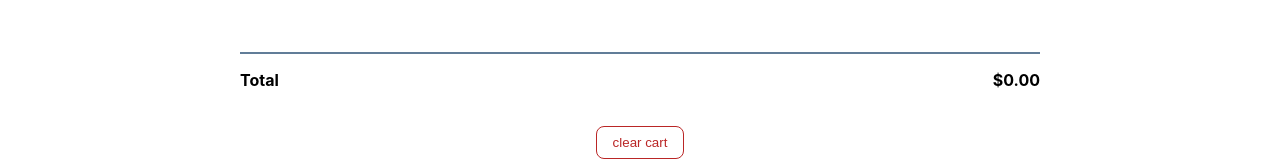
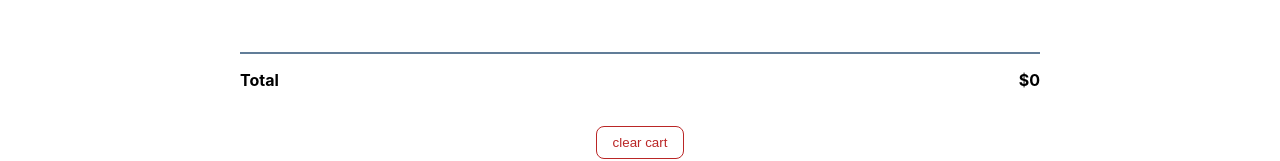
Before and after one commit to sumonsheikh/react-cart, a React (Create React App) app: page / in a window 1280 px wide. Shown: the part 493-654 px from the top of the page. Built offline with nearby package versions, Linux system fonts and the light colour scheme.

Commit message:
clear cart using reducer

```diff
--- a/src/CartContainer.js
+++ b/src/CartContainer.js
@@ -4,8 +4,11 @@ import CartItem from './CartItem';
 import {useGlobalContext} from './context';
 
 const CartContainer =()=> {
-    const {cart} =useGlobalContext();
-    if(cart.length === 0){
+    const {cart, total,clearCart} =useGlobalContext();
+    const cartLength = cart.length;
+    console.log(cartLength);
+    if(cartLength === 0){
+
         return(
             <section className="cart">
                 <header>
@@ -28,10 +31,10 @@ const CartContainer =()=> {
             <footer >
                 <hr/>
                 <div className="cart-total">
-                    <h4>total <span>$0.00</span></h4>
+                    <h4>total <span>${total}</span></h4>
                 </div>
                 <button className="btn clear-btn"
-                    onClick={()=>console.log("clear cart")}
+                    onClick={clearCart}
                 >
                     clear cart
                 </button>
--- a/src/context.js
+++ b/src/context.js
@@ -11,12 +11,17 @@ const initialState ={
 }
 
 const AppProvider = ({children}) =>{
-    const [state, dispatch ]  = useReducer(reducer, initialState)
+    const [state, dispatch ]  = useReducer(reducer, initialState);
+    const clearCart = () =>{
+        dispatch({type: 'CLEAR_CART'});
+
+    }
 
     return(
         <AppContext.Provider
         value={{
             ...state,
+            clearCart,
         }}
         >
             {children}
--- a/src/reducer.js
+++ b/src/reducer.js
@@ -1,4 +1,9 @@
 const reducer = (state, action) =>{
-    return state;
+   if(action.type === 'CLEAR_CART'){
+       return( {...state, cart:[ ]}  );
+
+   }
+   return state;
 }
+
 export default reducer;
```
Also changed, not shown: 1 other file (tests, documents, lock files or other folders).
